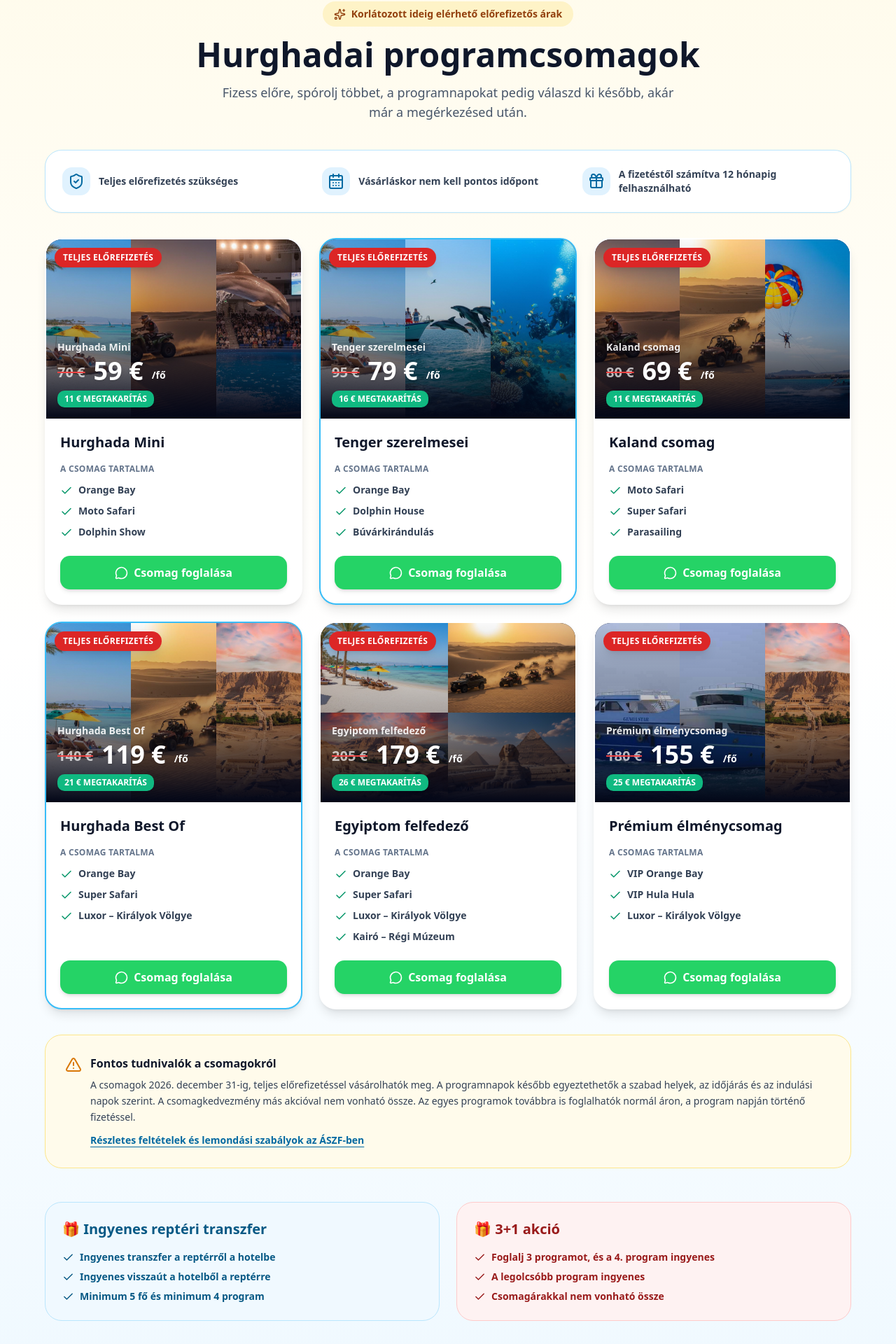
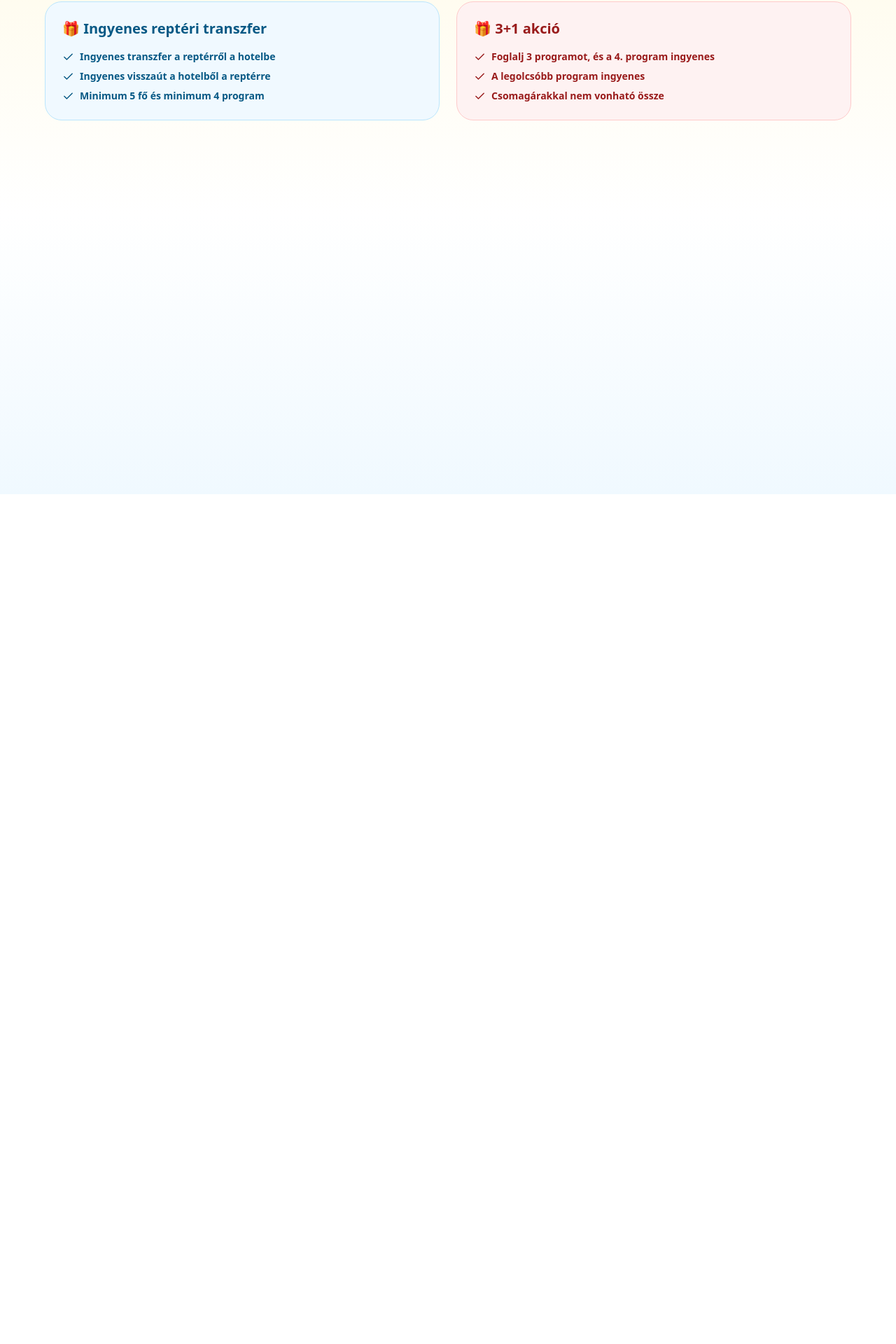
Before and after one commit to moldovansandor1998-ai/hurghada-weboldal2, a React (Vite) app: page /ajanlatok in a window 1280 px wide. Shown: the part 94-2014 px from the top of the page at 70% size. After the commit the page ends 800 px from the top, so only its background shows below. Built offline with nearby package versions, Linux system fonts and the light colour scheme.

Commit message:
Hide prepaid package offers

```diff
--- a/src/sections/OffersSection.tsx
+++ b/src/sections/OffersSection.tsx
@@ -12,6 +12,8 @@ const packages = [
   { nameHu: 'Prémium élménycsomag', nameEn: 'Premium Experience', programsHu: ['VIP Orange Bay', 'VIP Hula Hula', 'Luxor – Királyok Völgye'], programsEn: ['VIP Orange Bay', 'VIP Hula Hula', 'Luxor – Valley of the Kings'], images: ['/images/vip-hajo-1.jpg', '/images/vip-hajo-2.jpg', '/images/luxor-kiralyok-volgye.jpg'], oldPrice: 180, price: 155 },
 ]
 
+const SHOW_PREPAID_PACKAGES = false
+
 export default function OffersSection() {
   const { language } = useLanguage()
   const en = language === 'en'
@@ -19,6 +21,7 @@ export default function OffersSection() {
 
   return <main className="min-h-screen bg-gradient-to-b from-amber-50 via-white to-sky-50 pb-16 pt-24">
     <section className="mx-auto max-w-[1200px] px-4 sm:px-6">
+      {SHOW_PREPAID_PACKAGES && <>
       <div className="mx-auto mb-10 max-w-3xl text-center">
         <div className="mb-4 inline-flex items-center gap-2 rounded-full bg-amber-100 px-4 py-2 text-sm font-bold text-amber-800"><Sparkles size={17} />{en ? 'Limited prepaid prices' : 'Korlátozott ideig elérhető előrefizetős árak'}</div>
         <h1 className="text-3xl font-black text-slate-900 sm:text-5xl">{en ? 'Hurghada excursion packages' : 'Hurghadai programcsomagok'}</h1>
@@ -51,7 +54,9 @@ export default function OffersSection() {
         <div className="flex items-start gap-3"><AlertTriangle className="mt-0.5 shrink-0 text-amber-600" /><div><h2 className="font-black text-slate-900">{en ? 'Important package information' : 'Fontos tudnivalók a csomagokról'}</h2><p className="mt-2 text-sm leading-relaxed text-slate-700">{en ? 'Packages can be purchased until 31 December 2026 with full prepayment. Dates can be arranged later, subject to availability, weather and operating days. Package discounts cannot be combined with other promotions. Individual excursions remain available at their standard price with payment on the day.' : 'A csomagok 2026. december 31-ig, teljes előrefizetéssel vásárolhatók meg. A programnapok később egyeztethetők a szabad helyek, az időjárás és az indulási napok szerint. A csomagkedvezmény más akcióval nem vonható össze. Az egyes programok továbbra is foglalhatók normál áron, a program napján történő fizetéssel.'}</p><Link to="/aszf" className="mt-3 inline-block text-sm font-bold text-sky-700 underline underline-offset-4">{en ? 'Detailed terms and cancellation policy' : 'Részletes feltételek és lemondási szabályok az ÁSZF-ben'}</Link></div></div>
       </div>
 
-      <div className="mt-12 grid gap-6 lg:grid-cols-2">
+      </>}
+
+      <div className="grid gap-6 lg:grid-cols-2">
         <LegacyOffer title={en ? 'Free airport transfer' : 'Ingyenes reptéri transzfer'} color="sky" lines={en ? ['Free airport-to-hotel transfer', 'Free hotel-to-airport transfer', 'Minimum 5 guests and 4 excursions'] : ['Ingyenes transzfer a reptérről a hotelbe', 'Ingyenes visszaút a hotelből a reptérre', 'Minimum 5 fő és minimum 4 program']} />
         <LegacyOffer title={en ? '3+1 promotion' : '3+1 akció'} color="red" lines={en ? ['Book 3 excursions and get the 4th one free', 'The cheapest excursion is free', 'Cannot be combined with package prices'] : ['Foglalj 3 programot, és a 4. program ingyenes', 'A legolcsóbb program ingyenes', 'Csomagárakkal nem vonható össze']} />
       </div>
```
